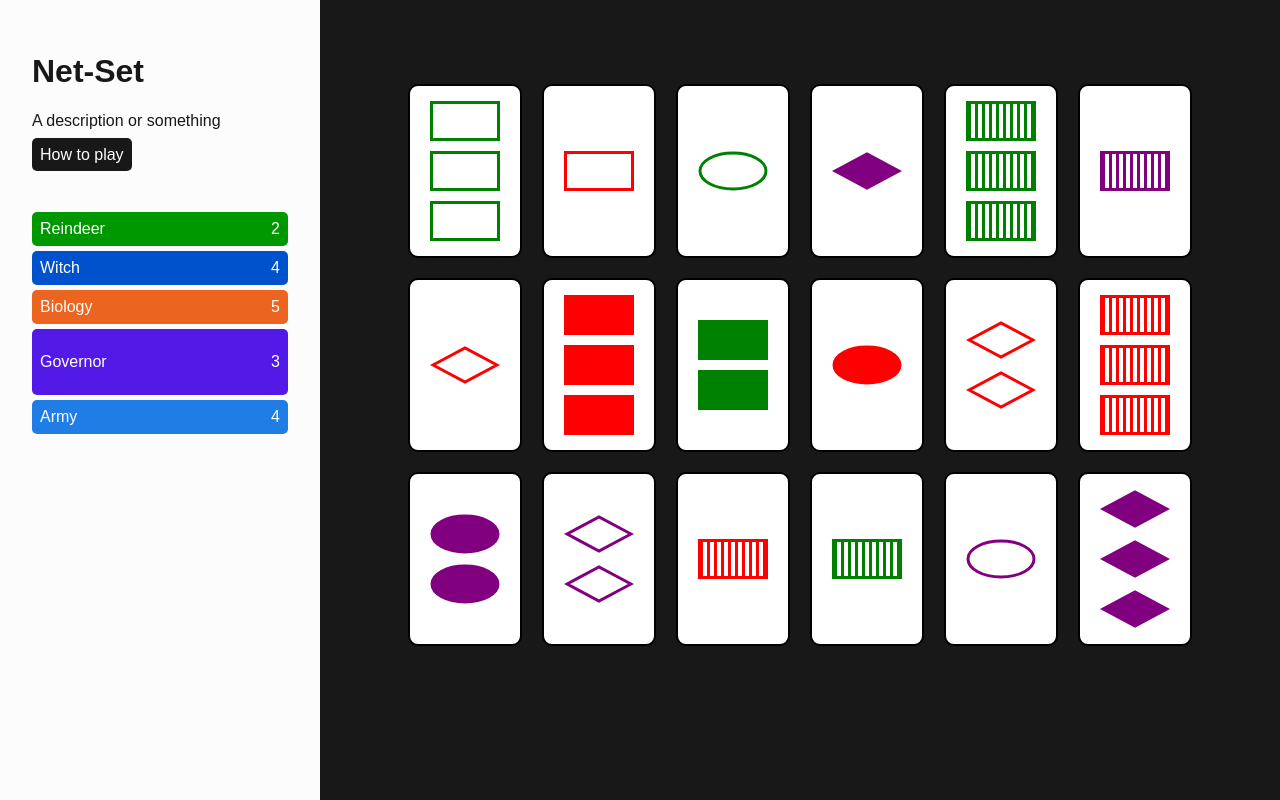
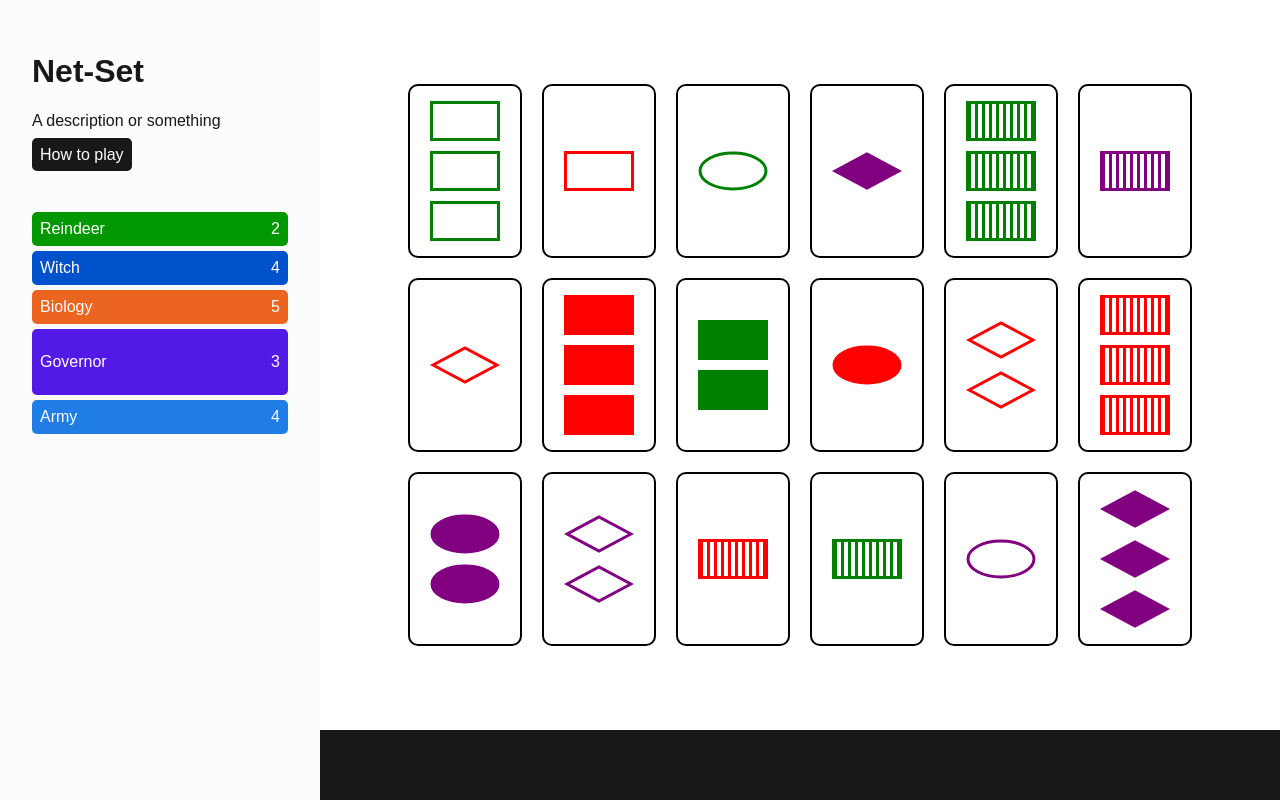
Before and after one commit to vakila/net-set, a web app: file index.html in a window 1280 px wide. Run offline with its HTML, style and script files only (its server is not run), Linux system fonts and the light colour scheme.

Commit message:
Make board background white temporarily

```diff
--- a/public/cards.css
+++ b/public/cards.css
@@ -1,5 +1,5 @@
 #board {
-  /*background-color: grey;*/
+  background-color: white;
   /*padding: 5vh;*/
   margin: 0px auto;
   width: 100%;
```
